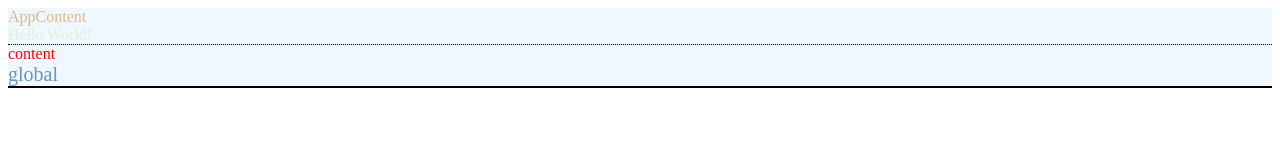
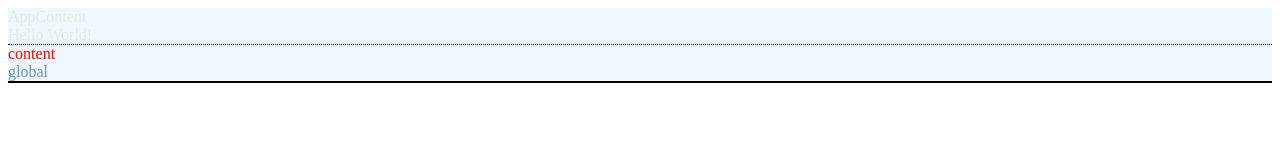
Before and after one commit to front-end-captain/react-project, a React app: page / in a window 1280 px wide. Shown: the top 160 px of the page. Built offline with nearby package versions, Linux system fonts and the light colour scheme.

Commit message:
chore: adjust css-loader options

```diff
--- a/package.json
+++ b/package.json
@@ -31,7 +31,7 @@
     "autoprefixer": "^9.7.1",
     "babel-loader": "^8.0.6",
     "clean-webpack-plugin": "^3.0.0",
-    "css-loader": "^3.2.0",
+    "css-loader": "^3.5.2",
     "cssnano": "^4.1.10",
     "html-webpack-plugin": "^3.2.0",
     "less": "^3.10.3",
--- a/src/App.jsx
+++ b/src/App.jsx
@@ -5,12 +5,14 @@ import Example from "@/components/Example";
 
 import styles from "./App.less";
 
+console.log(styles);
+
 import "./global.less";
 
 const App = () => (
-  <div className={styles.app}>
-    <div className={styles.content}>AppContent</div>
-    Hello World!
+  <div className={`${styles['app']}`}>
+    <div className="content-ok">AppContent</div>
+    <span className="title">Hello World!</span>
     <Example />
   </div>
 );
--- a/src/App.less
+++ b/src/App.less
@@ -1,16 +1,22 @@
-@selector: content;
-
 :local(.app) {
   width: 100%;
   height: 100%;
   background-color: aliceblue;
   color: #ded;
 
-  .@{selector} {
+  &.name {
+    background-color: red;
+  }
+
+  .content {
     color: burlywood;
 
     &-ok {
       color: blue;
     }
   }
+
+  .title {
+    color: red;
+  }
 }
--- a/webpack/webpack.config.dev.js
+++ b/webpack/webpack.config.dev.js
@@ -2,7 +2,7 @@ const path = require("path");
 const HtmlWebpackPlugin = require("html-webpack-plugin");
 const { CleanWebpackPlugin } = require("clean-webpack-plugin");
 const MiniCssExtractPlugin = require("mini-css-extract-plugin");
-const StylelintPlugin = require('stylelint-webpack-plugin');
+const StylelintPlugin = require("stylelint-webpack-plugin");
 
 const { getAlias } = require("./paths");
 
@@ -69,7 +69,10 @@ module.exports = {
               sourceMap: true,
               importLoaders: 2,
               modules: {
-                localIdentName: "[local]-[hash:base64:5]",
+                mode: "global",
+                exportGlobals: true,
+                localIdentName: "[name]__[local]__[hash:base64:5]",
+                context: path.resolve(__dirname, "src"),
               },
             },
           },
@@ -83,7 +86,6 @@ module.exports = {
           {
             loader: "less-loader",
             options: {
-              noIeCompat: true,
               sourceMap: true,
             },
           },
@@ -136,7 +138,7 @@ module.exports = {
     new StylelintPlugin({
       files: ["**/*.less", "**/*.css"],
       emitError: true,
-      context: SRC_PATH
+      context: SRC_PATH,
     }),
   ],
 };
```
Also changed, not shown: 1 other file (tests, documents, lock files or other folders).
